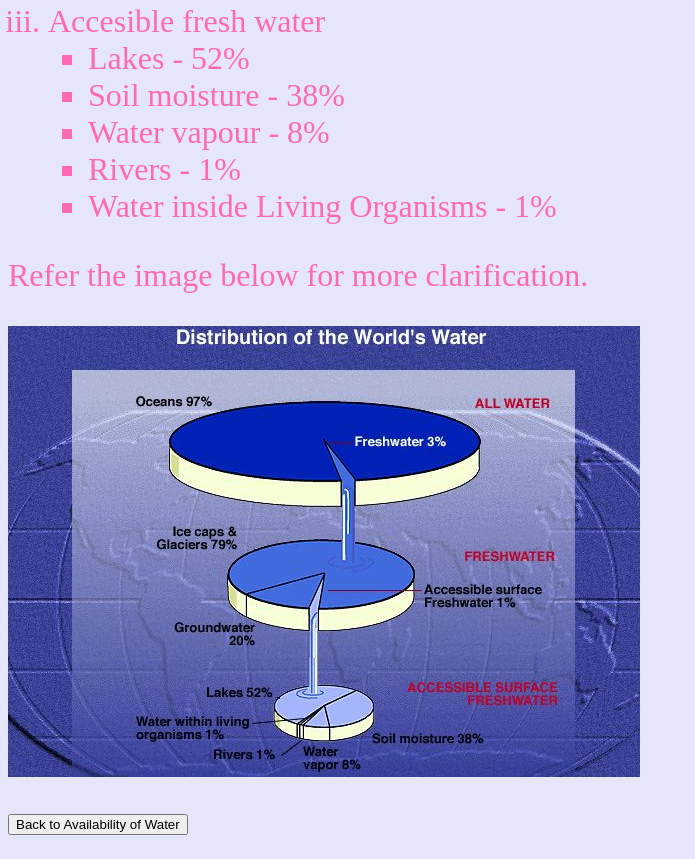
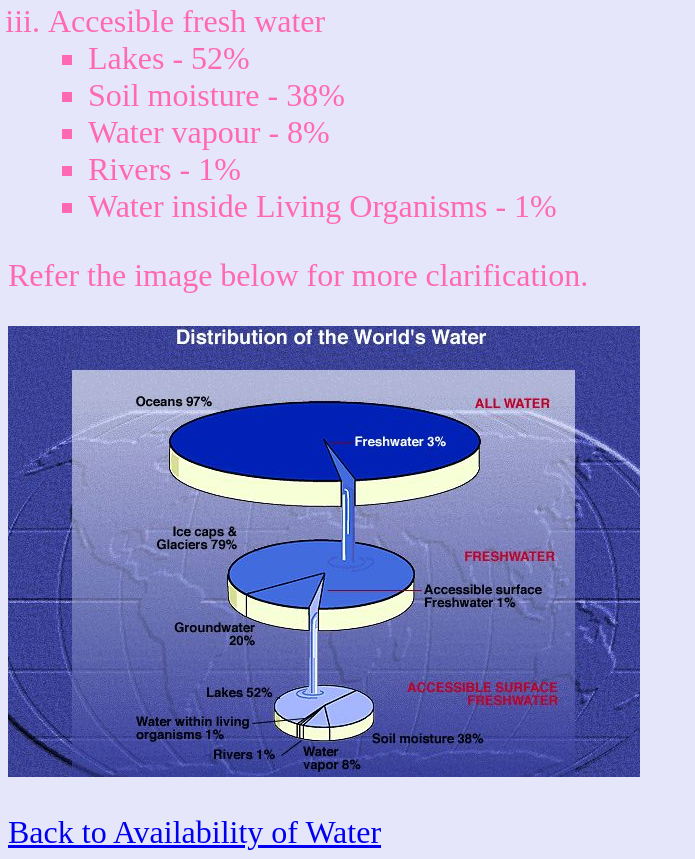
Before and after one commit to Geshmine/Water, a plain HTML site: page fresh.html in a window 1280 px wide. Shown: the part 526-1385 px from the top of the page, without its empty margins (0-695 px from the left). Drawn offline with Linux system fonts and the light colour scheme.

Commit message:
Update fresh.html

```diff
--- a/fresh.html
+++ b/fresh.html
@@ -32,6 +32,6 @@
 		</ol>
 		<p> Refer the image below for more clarification.</p>
 		<img src=availability.jpg alt=availability of fresh water><br><br>
-		<a href=availability.html><button>Back to Availability of Water</button></a>
+		<a href=availability.html>Back to Availability of Water</a>
 	</body>
 </html>
```
